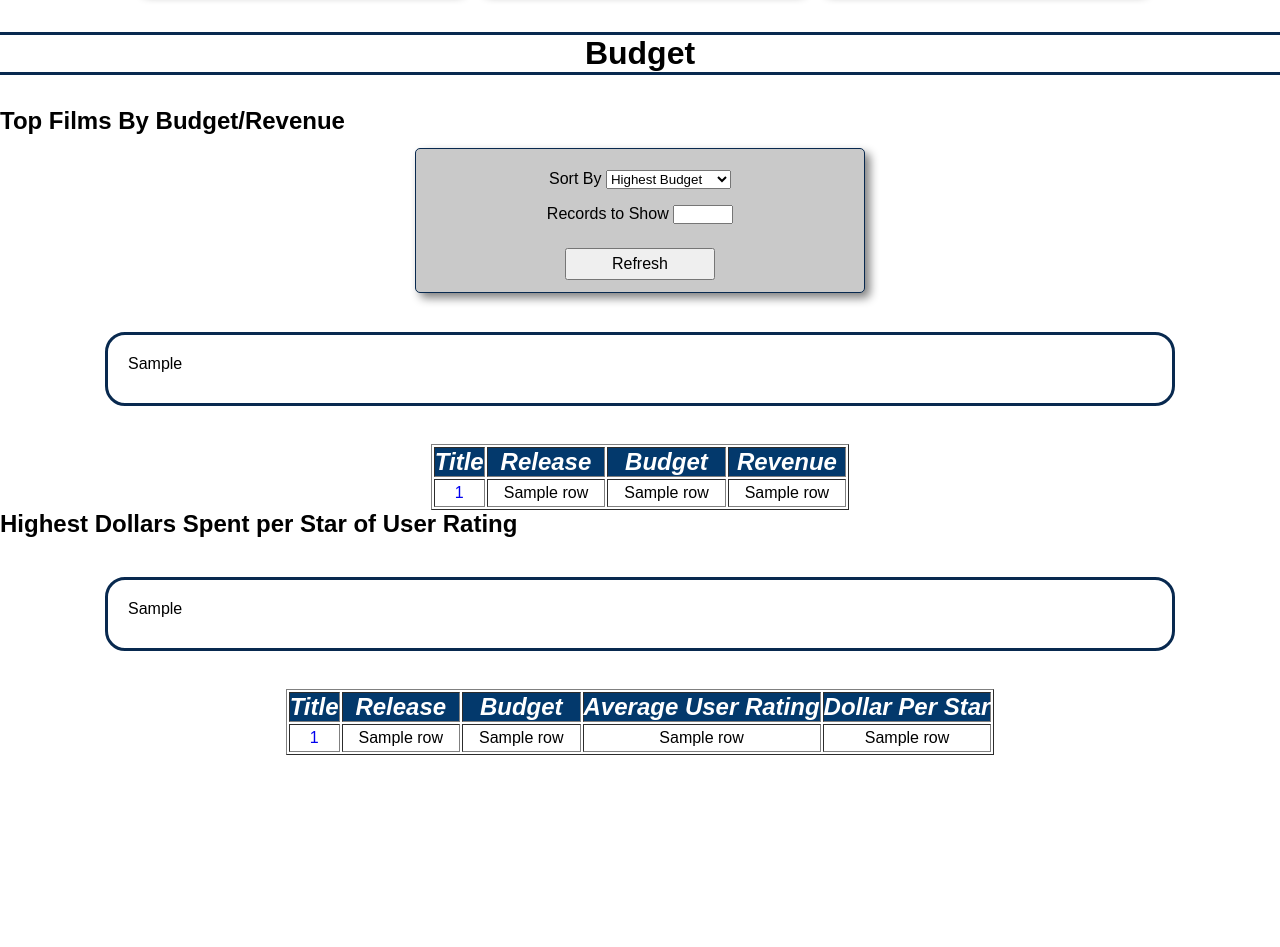
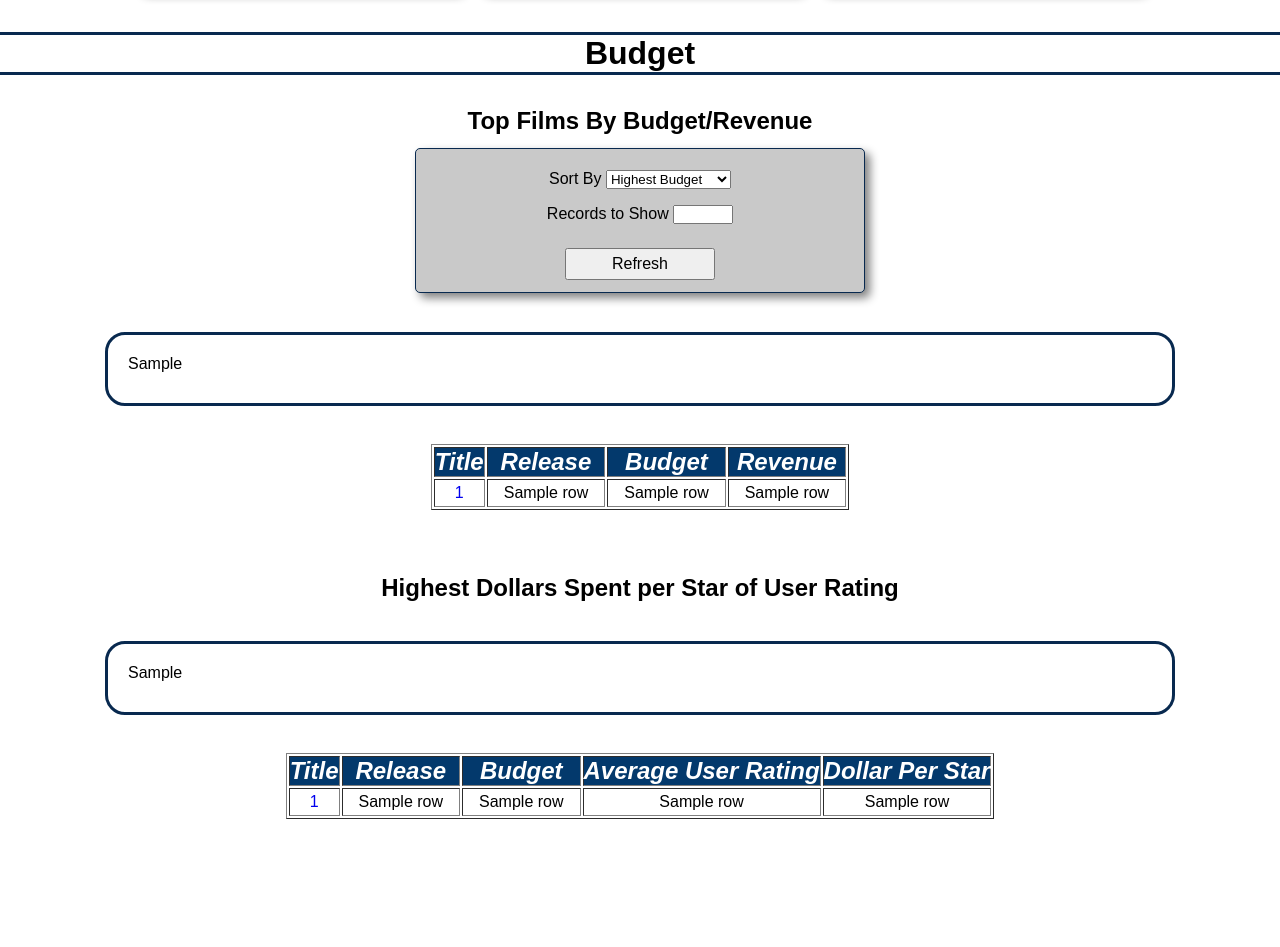
Before and after one commit to jonhartm/SI507_FinalProject, a Flask app: template templates/budget.html in a window 1280 px wide. Shown: the part 62-1009 px from the top of the page. Before the commit the page ends 817 px from the top, so only its background shows below. Run offline with Flask 2, Linux system fonts and the light colour scheme; the template is opened without the code that fills it: most values are stand-ins (such as "Sample title", 1, 10 or a date in 2020); some libraries are stand-ins or nearby versions.

Commit message:
sub-title styles

```diff
--- a/scss/styles.scss
+++ b/scss/styles.scss
@@ -51,6 +51,16 @@ nav {
   text-align: center;
 }
 
+.sub-title {
+  display: flex;
+  justify-content: center;
+
+  h3 {
+    font-size: 24px;
+    margin: 0 5em;
+  }
+}
+
 form {
   align-items: center;
   background-color: $secondary-background;
@@ -86,6 +96,7 @@ form {
 
 table {
   margin: auto;
+  margin-bottom: 4em;
 
   tr:nth-child(odd) {
     background-color: $secondary-background;
--- a/static/styles.css
+++ b/static/styles.css
@@ -38,6 +38,13 @@ nav {
   margin: 1em auto;
   text-align: center; }
 
+.sub-title {
+  display: flex;
+  justify-content: center; }
+  .sub-title h3 {
+    font-size: 24px;
+    margin: 0 5em; }
+
 form {
   align-items: center;
   background-color: #c9c9c9;
@@ -66,7 +73,8 @@ form {
   width: 80%; }
 
 table {
-  margin: auto; }
+  margin: auto;
+  margin-bottom: 4em; }
   table tr:nth-child(odd) {
     background-color: #c9c9c9; }
   table tr:first-child {
--- a/templates/budget.html
+++ b/templates/budget.html
@@ -14,7 +14,9 @@
     <a href="/Budget" class="active">Budget</a>
   </nav>
   <h1 class="page-title">Budget</h1>
-  <h2>Top Films By Budget/Revenue</h2>
+  <div class="sub-title">
+    <h3>Top Films By Budget/Revenue</h3>
+  </div>
   <form method="POST">
     <div class="form-option">
       <label for="budget_sort">Sort By</label>
@@ -46,7 +48,9 @@
     </tr>
   {% endfor %}
   </table>
-  <h2>Highest Dollars Spent per Star of User Rating</h2>
+  <div class="sub-title">
+    <h3>Highest Dollars Spent per Star of User Rating</h3>
+  </div>
   <div class="graph">{{dps_graph|safe}}</div>
   <table border=1>
     <tr>
--- a/templates/user.html
+++ b/templates/user.html
@@ -14,8 +14,10 @@
     <a href="/Budget">Budget</a>
   </nav>
   <h1 class="page-title">Details for User ID {{id}}</h1>
-  <h3>Average Rating: {{ratings.getAvgRating()}}</h3>
-  <h3>Average Difference vs Overall: {{ratings.getAvgDifference()}}</h3>
+  <div class="sub-title">
+    <h3>Average Rating: {{ratings.getAvgRating()}}</h3>
+    <h3>Average Difference vs Overall: {{ratings.getAvgDifference()}}</h3>
+  </div>
   <div class="graph">{{rating_counts|safe}}</div>
   <div class="user_ratings">
     <form method="POST">
```
Also changed, not shown: 1 other file.
